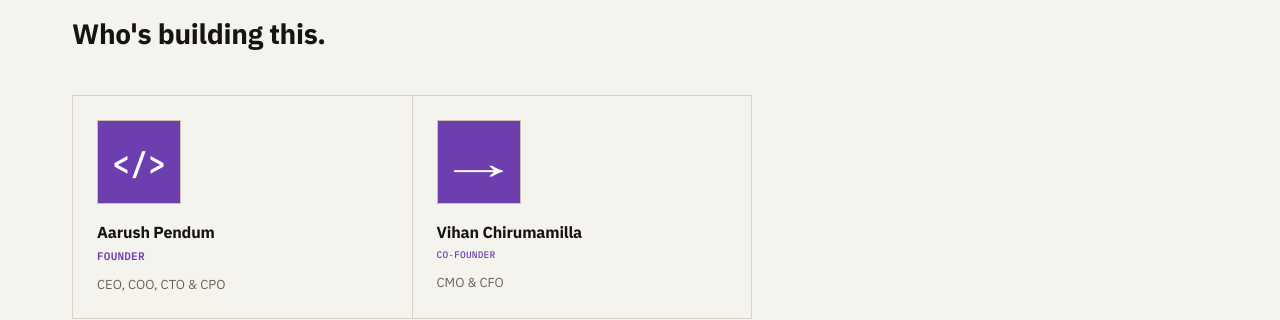
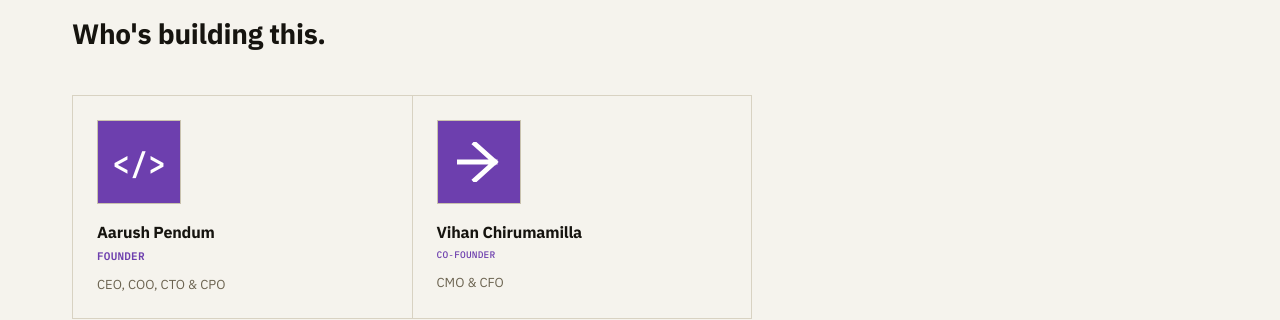
Before and after one commit to aarushspendum-glitch/h-view, a website: page index.html in a window 1280 px wide. Shown: the part 2341-2661 px from the top of the page. Drawn offline with Linux system fonts and the light colour scheme.

Commit message:
Rebuild Vihan's arrow icon as SVG with longer arrowhead prongs

```diff
--- a/index.html
+++ b/index.html
@@ -206,7 +206,11 @@
           <p class="title">CEO, COO, CTO &amp; CPO</p>
         </div>
         <div class="team-cell">
-          <div class="avatar-box" style="font-family: var(--font-mono); font-size: 46px; font-weight: 700; color: #ffffff;"><span style="display:inline-block; transform: scaleX(1.8);">&#8594;</span></div>
+          <div class="avatar-box">
+            <svg width="44" height="40" viewBox="0 0 44 40" fill="none" xmlns="http://www.w3.org/2000/svg">
+              <path d="M2 20H38M38 20L18 2M38 20L18 38" stroke="#ffffff" stroke-width="5" stroke-linecap="square"/>
+            </svg>
+          </div>
           <h3>Vihan Chirumamilla</h3>
           <p class="team-role-tag co-founder">CO&#8209;FOUNDER</p>
           <p class="title">CMO &amp; CFO</p>
```
